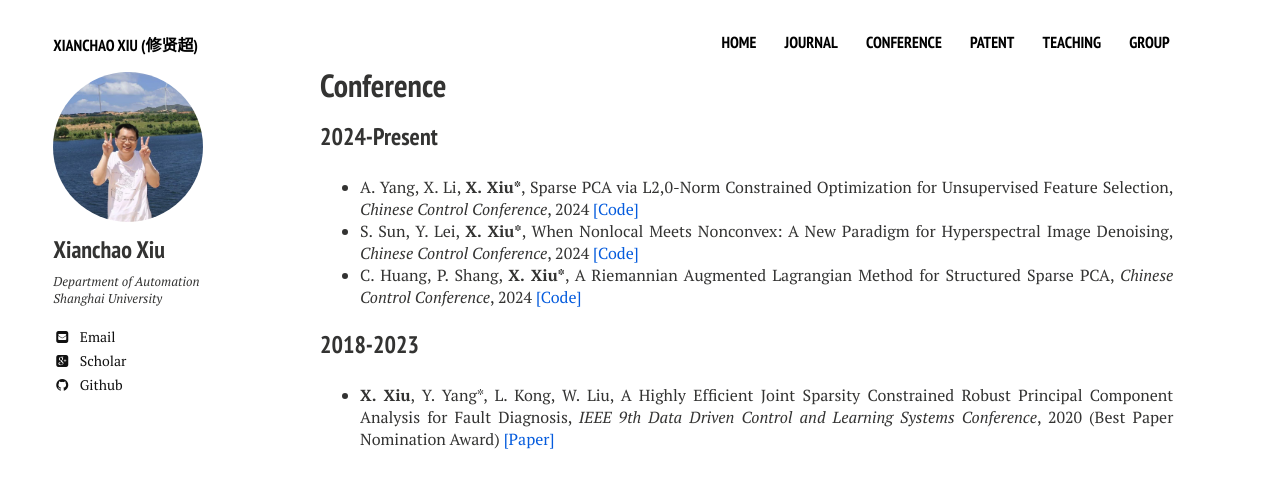
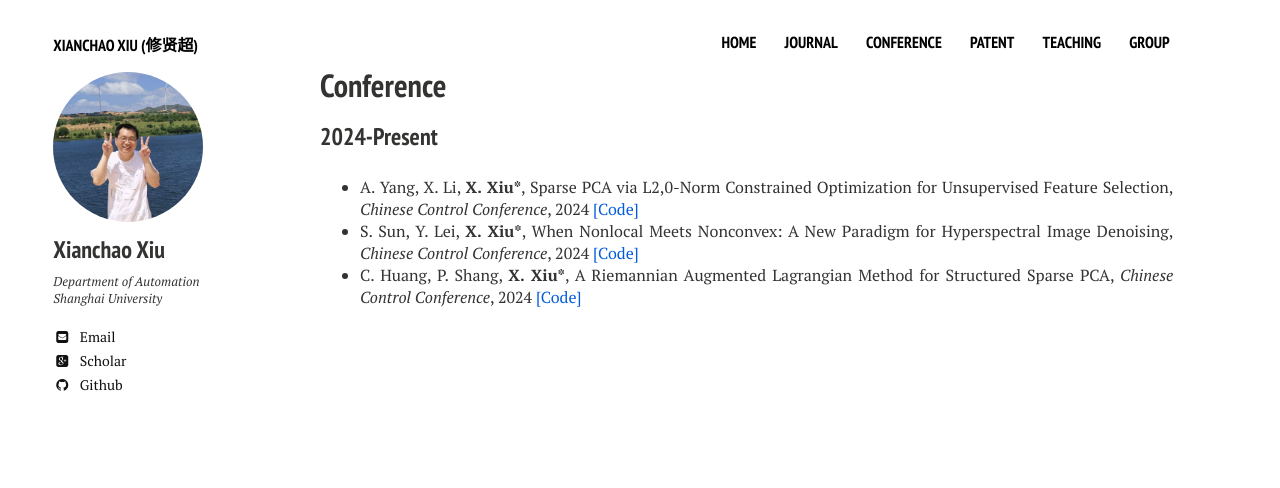
Before and after one commit to xianchaoxiu/xianchaoxiu.github.io, a Jekyll site: the page built from conference/index.md, in a window 1280 px wide. Shown: the top 488 px of the page. Built offline with Jekyll 4.4.1, drawn with Linux system fonts in a browser that asks for light colours; nearby versions of some CDN libraries.

Commit message:
Update index.md

```diff
--- a/conference/index.md
+++ b/conference/index.md
@@ -14,9 +14,3 @@ share: false
 * A. Yang, X. Li, <b>X. Xiu*</b>, Sparse PCA via L2,0-Norm Constrained Optimization for Unsupervised Feature Selection, <i> Chinese Control Conference</i>, 2024 <a href="https://github.com/yan921" class="textlink" target="_blank">[Code]</a> <br>
 * S. Sun, Y. Lei, <b>X. Xiu*</b>, When Nonlocal Meets Nonconvex: A New Paradigm for Hyperspectral Image Denoising, <i> Chinese Control Conference</i>, 2024 <a href="https://github.com/EdSun0" class="textlink" target="_blank">[Code]</a> <br>
 * C. Huang, P. Shang, <b>X. Xiu*</b>, A Riemannian Augmented Lagrangian Method for Structured Sparse PCA, <i> Chinese Control Conference</i>, 2024 <a href="https://github.com/ChenyiHuang23/ROFS" class="textlink" target="_blank">[Code]</a> <br>
-
-
-
-### 2018-2023
-
-* <b>X. Xiu</b>, Y. Yang*, L. Kong, W. Liu, A Highly Efficient Joint Sparsity Constrained Robust Principal Component Analysis for Fault Diagnosis, <i> IEEE 9th Data Driven Control and Learning Systems Conference</i>, 2020 (Best Paper Nomination Award) <a href="https://ieeexplore.ieee.org/abstract/document/9275063" class="textlink" target="_blank">[Paper]</a> <br>
```
